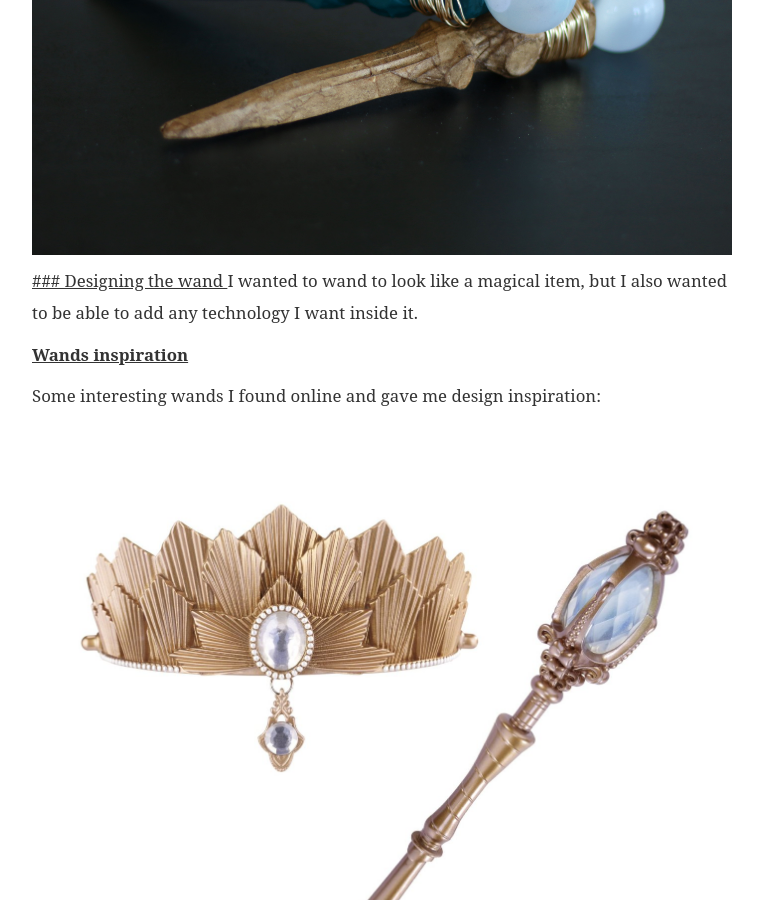
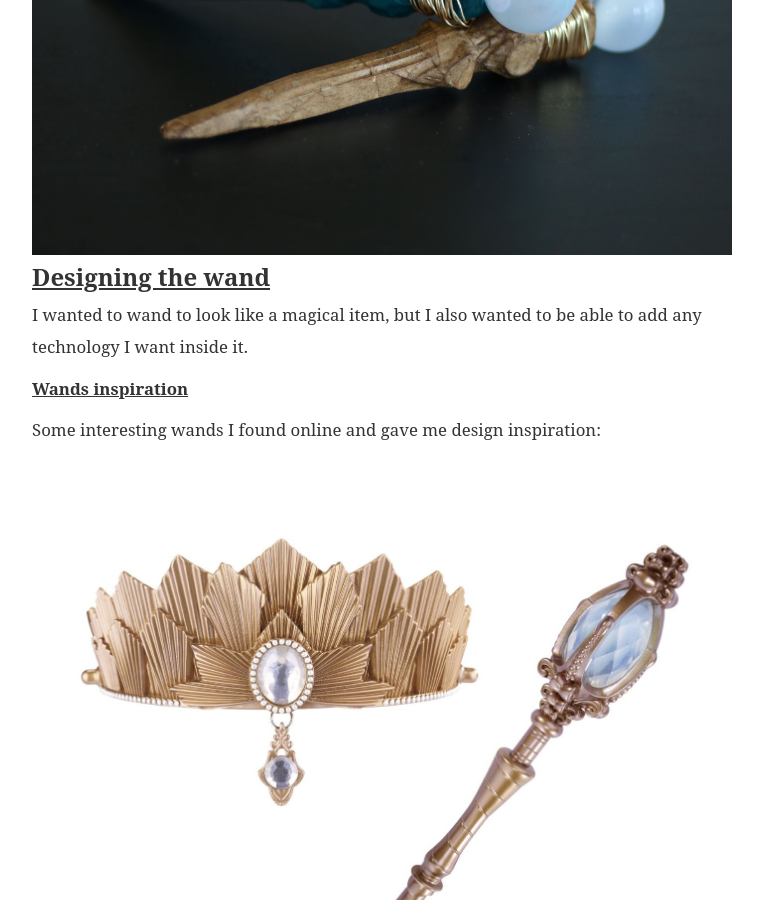
Before and after one commit to jasrub/indistinguishableFrom-MAS.s65, a Jekyll site: the page built from _posts/2016-05-10-final.md, in a window 1280 px wide and 900 px high, scrolled down 1263 px. Shown: the whole window, without its empty margins (258-1021 px from the left). Built offline with Jekyll 4.4.1, drawn with Linux system fonts in a browser that asks for light colours; some web fonts are replaced; some of the changed text lies outside the part shown.

Commit message:
fix titiles

```diff
--- a/_posts/2016-05-10-final.md
+++ b/_posts/2016-05-10-final.md
@@ -12,7 +12,7 @@ Building on the [Rememberaball](http://jasrub.github.io/indistinguishableFrom-MA
 
 ![wand with ball]({{site.baseurl}}/img/final/wands.jpg)
 
-<u> ### Designing the wand </u>
+### <u> Designing the wand </u>
 I wanted to wand to look like a magical item, but I also wanted to be able to add any technology I want inside it.
 
 <b><u> Wands inspiration </u></b>
@@ -62,7 +62,7 @@ I had to write to code to search for it, connect to it and send messages to it.
 
 
 
-<u> ### Programming the System </u>
+### <u> Programming the System </u>
 
 I used Node.js to write a server that runs on my computer, connects to the wand and the lights,
 And starts different actions according to the wand movement.
```
